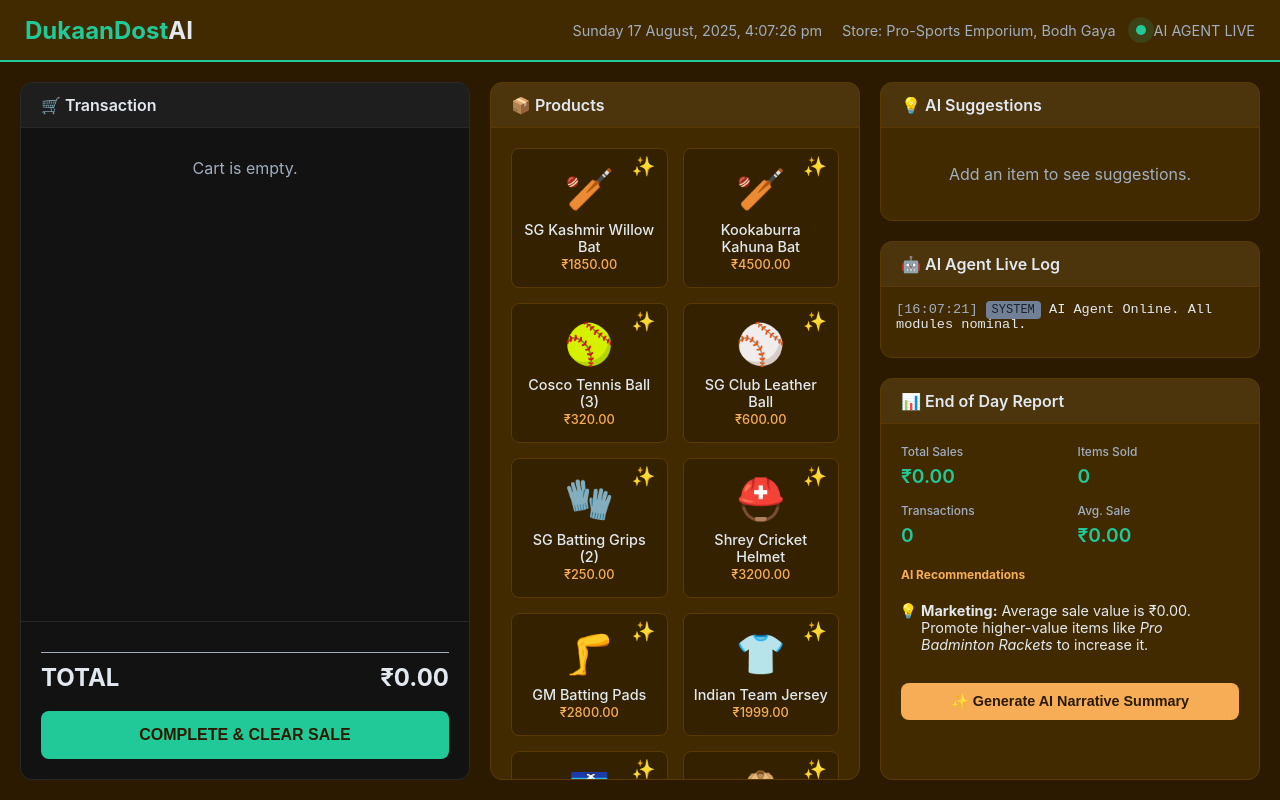
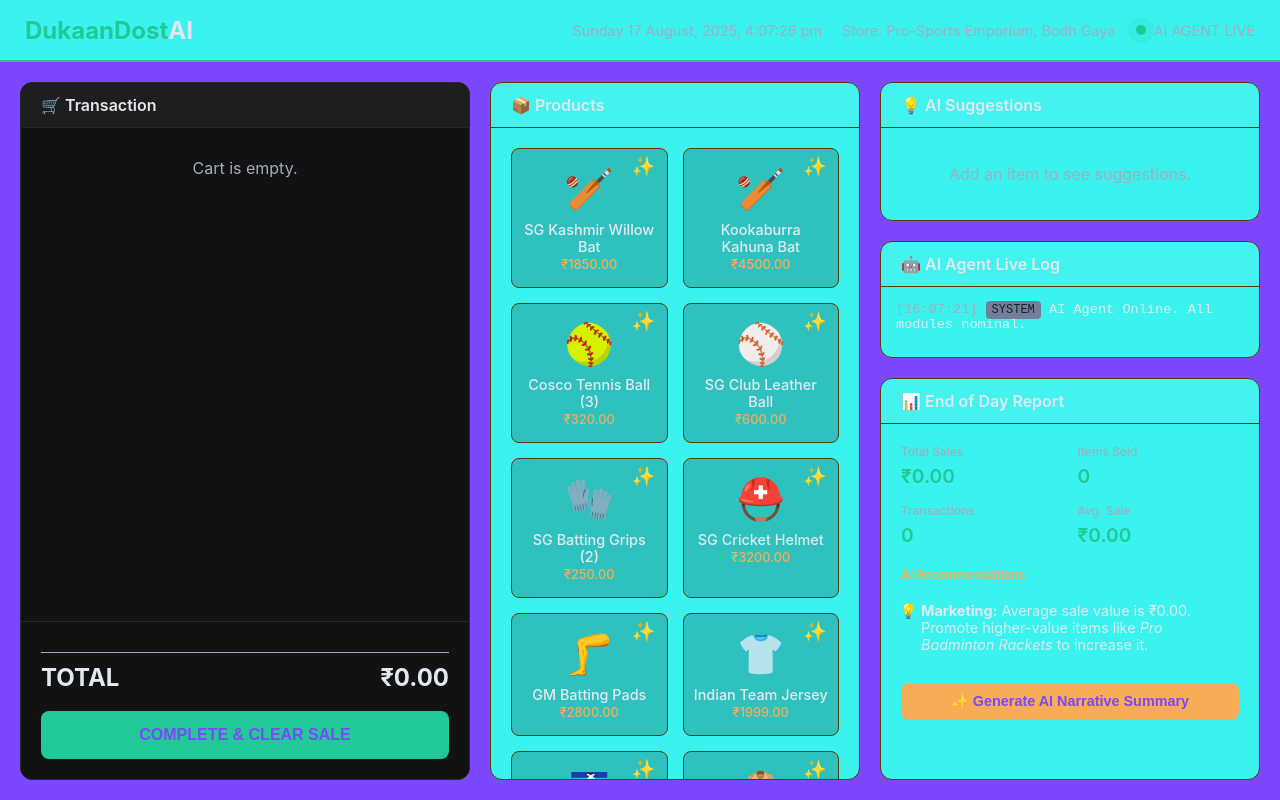
Before and after one commit to sumitks84/my-retail-app, a plain HTML site: page index.html in a window 1280 px wide. Drawn offline with Linux system fonts and the light colour scheme.

Commit message:
Update index.html

```diff
--- a/index.html
+++ b/index.html
@@ -6,8 +6,8 @@
     <title>DukaanDostAI - Live Agent Simulation v5 (Gemini Enhanced)</title>
     <style>
         :root {
-            --bg-main: #2b1a00; /* Dark Orange/Brown */
-            --bg-panel: #422a00; /* Lighter Orange/Brown */
+            --bg-main: #7b47ff; /* Dark Orange/Brown */
+            --bg-panel: #3af2ee; /* Lighter Orange/Brown */
             --bg-transaction: #121212; /* Matte Black */
             --primary: #20C997; /* Sea Green */
             --secondary: #E2E8F0;
@@ -252,7 +252,7 @@
         { id: 'p03', name: 'Cosco Tennis Ball (3)', emoji: '🥎', price: 320, stock: 4, category: 'cricket', brand: 'Cosco' },
         { id: 'p04', name: 'SG Club Leather Ball', emoji: '⚾', price: 600, stock: 25, category: 'cricket', brand: 'SG' },
         { id: 'p05', name: 'SG Batting Grips (2)', emoji: '🧤', price: 250, stock: 50, category: 'accessory', brand: 'SG' },
-        { id: 'p20', name: 'Shrey Cricket Helmet', emoji: '⛑️', price: 3200, stock: 15, category: 'cricket', brand: 'Shrey' },
+        { id: 'p20', name: 'SG Cricket Helmet', emoji: '⛑️', price: 3200, stock: 15, category: 'cricket', brand: 'Shrey' },
         { id: 'p21', name: 'GM Batting Pads', emoji: '🦵', price: 2800, stock: 18, category: 'cricket', brand: 'GM' },
         // Apparel
         { id: 'p06', name: 'Indian Team Jersey', emoji: '👕', price: 1999, stock: 35, category: 'apparel', brand: 'Nike' },
```
